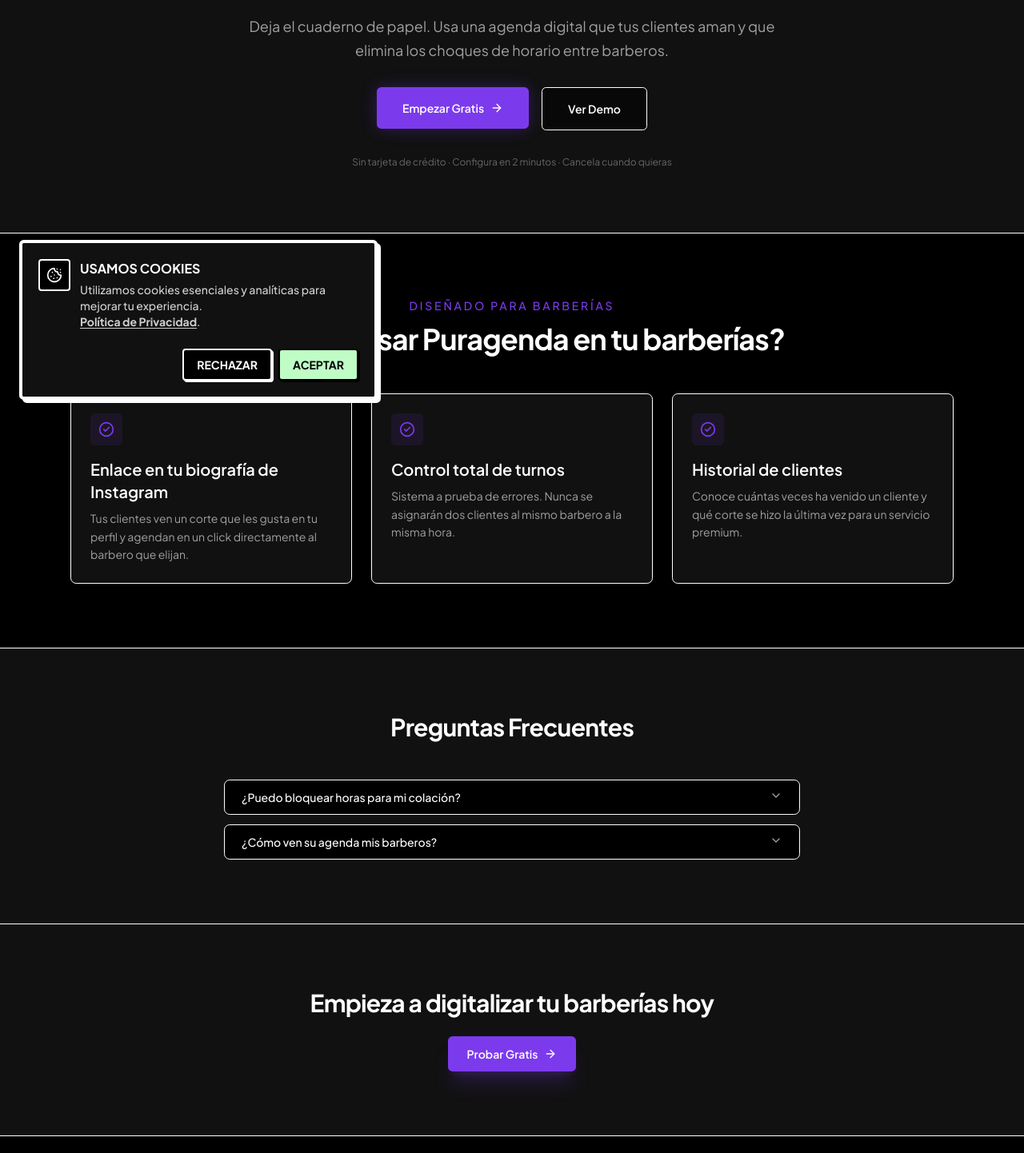
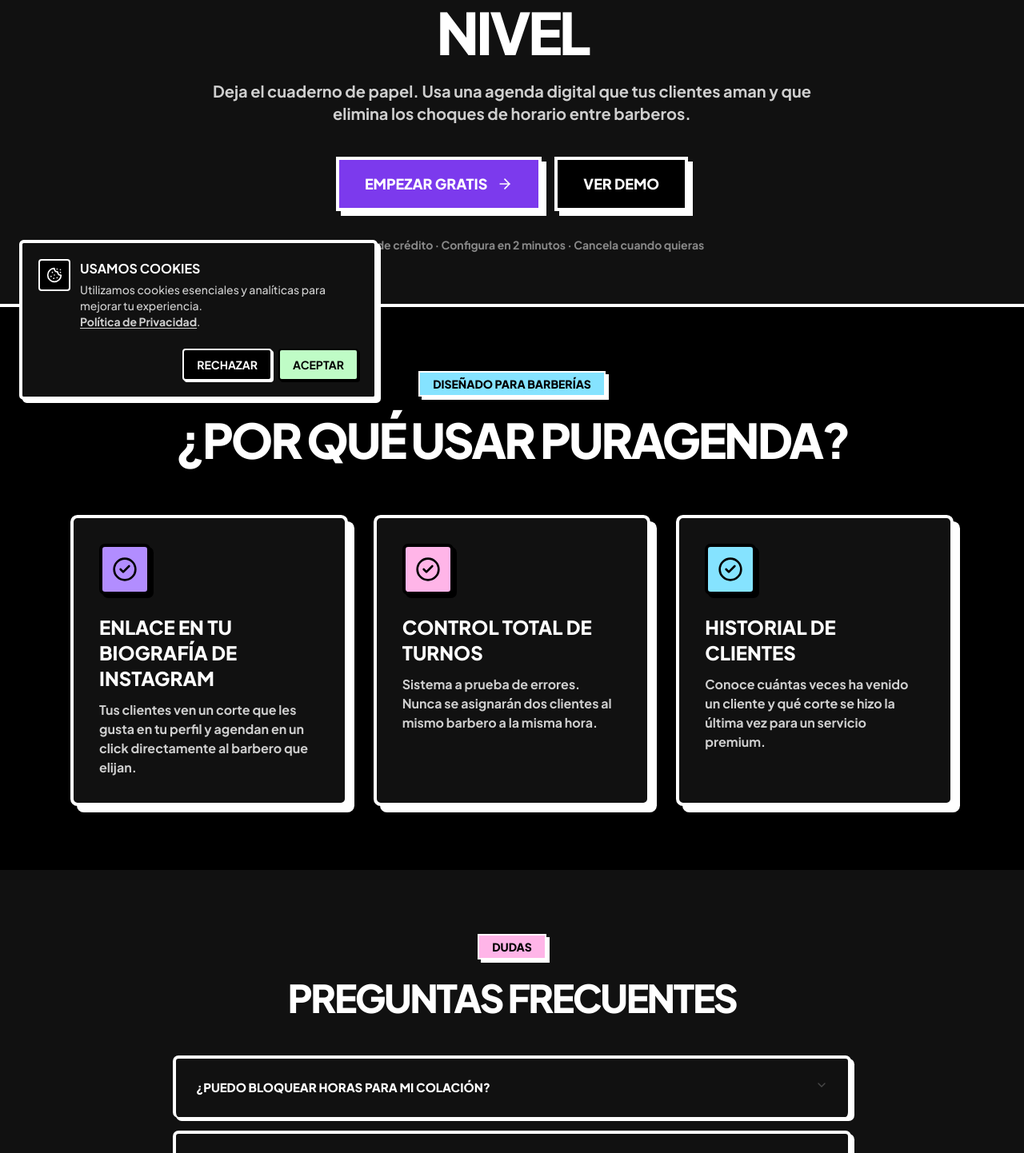
Before and after one commit to DiegoSalsa/Puragenda, a Next.js app: page /para/barberias in a window 1280 px wide. Shown: the part 284-1726 px from the top of the page at 80% size. Built offline with nearby package versions, Linux system fonts and the light colour scheme; no server answers.

Commit message:
rediseno paginas casos de uso neo-brutalism

```diff
--- a/src/app/para/[industry]/page.tsx
+++ b/src/app/para/[industry]/page.tsx
@@ -2,9 +2,10 @@ import { Metadata } from "next";
 import { notFound } from "next/navigation";
 import Link from "next/link";
 import { ArrowRight, CheckCircle2 } from "lucide-react";
-import { Navbar } from "@/components/landing/navbar";
-import { Footer } from "@/components/landing/footer";
+import { LandingLayout } from "@/components/landing/landing-layout";
 import { industriesData } from "@/lib/data/industries";
+import { getCurrentSessionUser } from "@/server/auth/user-session";
+import { getBusinessForUser } from "@/server/services/business.service";
 import {
   Accordion,
   AccordionContent,
@@ -48,6 +49,9 @@ export default async function IndustryPage({ params }: { params: Promise<{ indus
   const data = industriesData.find((i) => i.slug === industry);
   if (!data) notFound();
 
+  const user = await getCurrentSessionUser();
+  const business = user ? await getBusinessForUser(user.id) : null;
+
   // JSON-LD specific for the industry SoftwareApplication + FAQ
   const jsonLdFaq = {
     "@context": "https://schema.org",
@@ -70,63 +74,61 @@ export default async function IndustryPage({ params }: { params: Promise<{ indus
     description: data.description,
   };
 
+  // Rotate accent colors for benefit cards
+  const accentColors = ["bg-[#B28DFF]", "bg-[#FFB5E8]", "bg-[#85E3FF]", "bg-[#BFFCC6]"];
+
   return (
-    <div className="min-h-screen bg-background text-foreground">
+    <LandingLayout user={user} business={business}>
       <script type="application/ld+json" dangerouslySetInnerHTML={{ __html: JSON.stringify(jsonLdSoftware) }} />
       <script type="application/ld+json" dangerouslySetInnerHTML={{ __html: JSON.stringify(jsonLdFaq) }} />
 
-      <Navbar />
-
-      <main>
       {/* HERO */}
-        <section className="mx-auto w-full max-w-6xl px-6 pb-20 pt-20 lg:pt-28">
-          <div className="animate-fade-up space-y-8 text-center">
-            <h1 className="mx-auto max-w-4xl text-4xl font-bold leading-[1.1] tracking-tight sm:text-5xl lg:text-7xl">
+      <section className="mx-auto w-full max-w-6xl px-6 py-16 text-center">
+        <div className="inline-block bg-[#B28DFF] border-2 border-black dark:border-white px-4 py-1 mb-6 font-black uppercase text-sm text-black shadow-[4px_4px_0_#000] dark:shadow-[4px_4px_0_#FFFFFF]">
+          {data.name}
+        </div>
+        <h1 className="text-5xl font-black uppercase tracking-tighter sm:text-7xl mb-6">
           {data.heroHeadline}
         </h1>
-            <p className="mx-auto max-w-2xl text-base leading-relaxed text-muted-foreground sm:text-lg">
+        <p className="text-xl font-bold opacity-80 max-w-3xl mx-auto mb-10">
           {data.heroSubheadline}
         </p>
 
-            <div className="mx-auto mt-8 flex max-w-md flex-col justify-center gap-4 sm:flex-row">
+        <div className="flex flex-col sm:flex-row justify-center gap-4">
           <Link href="/register">
-                <button className="group relative flex w-full items-center justify-center gap-2 overflow-hidden rounded-xl bg-[#7C3AED] px-8 py-4 text-sm font-semibold text-white shadow-[0_0_20px_rgba(124,58,237,0.3)] transition-all duration-300 hover:bg-[#6D28D9] hover:shadow-[0_0_30px_rgba(124,58,237,0.5)] sm:w-auto">
-                  <div className="absolute inset-0 -translate-x-full bg-gradient-to-r from-transparent via-white/20 to-transparent transition-transform duration-1000 ease-in-out group-hover:translate-x-full" />
-                  <span className="relative z-10 flex items-center gap-2">
-                    Empezar Gratis <ArrowRight className="h-4 w-4 transition-transform group-hover:translate-x-1" />
-                  </span>
+            <button className="bg-[#7C3AED] text-white border-4 border-black dark:border-white px-8 py-4 font-black uppercase text-lg shadow-[6px_6px_0_#000] dark:shadow-[6px_6px_0_#FFFFFF] hover:translate-y-1 hover:shadow-[3px_3px_0_#000] dark:hover:shadow-[3px_3px_0_#FFFFFF] transition-all flex items-center gap-3 mx-auto sm:mx-0">
+              Empezar Gratis <ArrowRight className="h-5 w-5" />
             </button>
           </Link>
           <Link href="/widget/purocode-demo">
-                <button className="flex w-full items-center justify-center gap-2 rounded-xl border border-border bg-card/50 px-8 py-4 text-sm font-semibold text-foreground backdrop-blur-sm transition-all hover:bg-muted sm:w-auto">
+            <button className="bg-white dark:bg-black text-black dark:text-white border-4 border-black dark:border-white px-8 py-4 font-black uppercase text-lg shadow-[6px_6px_0_#000] dark:shadow-[6px_6px_0_#FFFFFF] hover:translate-y-1 hover:shadow-[3px_3px_0_#000] dark:hover:shadow-[3px_3px_0_#FFFFFF] transition-all mx-auto sm:mx-0">
               Ver Demo
             </button>
           </Link>
         </div>
-            <p className="mt-6 text-xs text-muted-foreground/60">Sin tarjeta de crédito · Configura en 2 minutos · Cancela cuando quieras</p>
-          </div>
+        <p className="mt-8 text-sm font-bold opacity-50">Sin tarjeta de crédito · Configura en 2 minutos · Cancela cuando quieras</p>
       </section>
 
       {/* BENEFITS */}
-        <section className="border-y border-border bg-card">
-          <div className="mx-auto w-full max-w-6xl px-6 py-20">
-            <div className="mb-12 text-center">
-              <p className="text-sm font-medium uppercase tracking-[0.2em] text-[#7C3AED]">
+      <section className="border-t-4 border-black dark:border-white bg-[#FFF5BA] dark:bg-black py-20">
+        <div className="mx-auto w-full max-w-6xl px-6">
+          <div className="text-center mb-16">
+            <div className="inline-block bg-[#85E3FF] border-2 border-black dark:border-white px-4 py-1 mb-6 font-black uppercase text-sm text-black shadow-[4px_4px_0_#000] dark:shadow-[4px_4px_0_#FFFFFF]">
               Diseñado para {data.name}
-              </p>
-              <h2 className="mt-3 text-3xl font-bold tracking-tight sm:text-4xl">
-                ¿Por qué usar Puragenda en tu {data.name.toLowerCase()}?
+            </div>
+            <h2 className="text-4xl font-black uppercase tracking-tighter sm:text-6xl text-black dark:text-white">
+              ¿Por qué usar Puragenda?
             </h2>
           </div>
 
-            <div className="grid gap-6 md:grid-cols-3">
+          <div className="grid gap-8 md:grid-cols-3">
             {data.benefits.map((benefit, i) => (
-                <article key={i} className="rounded-2xl border border-border bg-background p-6">
-                  <div className="mb-4 flex h-10 w-10 items-center justify-center rounded-xl bg-[#7C3AED]/10 text-[#7C3AED]">
-                    <CheckCircle2 className="h-5 w-5" />
+              <article key={i} className="bg-white dark:bg-[#111] border-4 border-black dark:border-white rounded-3xl p-8 shadow-[8px_8px_0_rgba(0,0,0,1)] dark:shadow-[8px_8px_0_#FFFFFF] hover:-translate-y-2 transition-transform">
+                <div className={`flex h-16 w-16 items-center justify-center rounded-2xl border-4 border-black ${accentColors[i % accentColors.length]} text-black mb-6 shadow-[4px_4px_0_#000]`}>
+                  <CheckCircle2 className="h-8 w-8" />
                 </div>
-                  <h3 className="text-xl font-semibold">{benefit.title}</h3>
-                  <p className="mt-2 text-sm text-muted-foreground leading-relaxed">{benefit.description}</p>
+                <h3 className="text-2xl font-black uppercase mb-3 text-black dark:text-white">{benefit.title}</h3>
+                <p className="font-bold opacity-80 text-black dark:text-white">{benefit.description}</p>
               </article>
             ))}
           </div>
@@ -134,34 +136,44 @@ export default async function IndustryPage({ params }: { params: Promise<{ indus
       </section>
 
       {/* FAQ */}
-        <section className="mx-auto w-full max-w-3xl px-6 py-20">
-          <div className="mb-12 text-center">
-            <h2 className="text-3xl font-bold tracking-tight">Preguntas Frecuentes</h2>
+      <section className="mx-auto w-full max-w-4xl px-6 py-20">
+        <div className="text-center mb-12">
+          <div className="inline-block bg-[#FFB5E8] border-2 border-black dark:border-white px-4 py-1 mb-6 font-black uppercase text-sm text-black shadow-[4px_4px_0_#000] dark:shadow-[4px_4px_0_#FFFFFF]">
+            Dudas
           </div>
-          <Accordion className="w-full space-y-3">
+          <h2 className="text-4xl font-black uppercase tracking-tighter sm:text-5xl">Preguntas Frecuentes</h2>
+        </div>
+        <Accordion className="w-full space-y-4">
           {data.faq.map((faq, index) => (
-              <AccordionItem key={index} value={`item-${index}`} className="rounded-2xl border border-border bg-card px-5">
-                <AccordionTrigger className="text-sm font-medium hover:no-underline">{faq.question}</AccordionTrigger>
-                <AccordionContent className="text-sm text-muted-foreground">{faq.answer}</AccordionContent>
+            <AccordionItem
+              key={index}
+              value={`item-${index}`}
+              className="bg-white dark:bg-[#111] border-4 border-black dark:border-white rounded-2xl px-6 py-2 shadow-[4px_4px_0_rgba(0,0,0,1)] dark:shadow-[4px_4px_0_#FFFFFF] transition-all hover:-translate-y-1"
+            >
+              <AccordionTrigger className="text-[15px] font-black uppercase hover:no-underline py-4 text-black dark:text-white">
+                {faq.question}
+              </AccordionTrigger>
+              <AccordionContent className="text-sm font-bold opacity-80 pb-5">
+                {faq.answer}
+              </AccordionContent>
             </AccordionItem>
           ))}
         </Accordion>
       </section>
 
       {/* CTA */}
-        <section className="border-t border-border py-20">
-          <div className="mx-auto flex w-full max-w-6xl flex-col items-center gap-6 px-6 text-center">
-            <h2 className="text-3xl font-bold tracking-tight">Empieza a digitalizar tu {data.name.toLowerCase()} hoy</h2>
+      <section className="border-t-4 border-black dark:border-white py-24 bg-[#BFFCC6] dark:bg-black text-center">
+        <div className="max-w-4xl mx-auto px-6">
+          <h2 className="text-5xl font-black uppercase tracking-tighter mb-8 text-black dark:text-white">
+            Digitaliza tu {data.name.toLowerCase()} hoy
+          </h2>
           <Link href="/pricing">
-              <button className="flex items-center gap-2 rounded-xl bg-[#7C3AED] px-6 py-3 text-sm font-semibold text-white shadow-xl shadow-[#7C3AED]/20 transition-all hover:bg-[#5B21B6]">
-                Probar Gratis <ArrowRight className="h-4 w-4" />
+            <button className="bg-[#7C3AED] text-white border-4 border-black dark:border-white px-10 py-5 font-black uppercase text-2xl shadow-[8px_8px_0_#000] dark:shadow-[8px_8px_0_#FFFFFF] hover:translate-y-2 hover:shadow-none transition-all flex items-center gap-4 mx-auto">
+              Probar Gratis <ArrowRight className="h-8 w-8" />
             </button>
           </Link>
         </div>
       </section>
-      </main>
-
-      <Footer />
-    </div>
+    </LandingLayout>
   );
 }
```
Lines whose indentation alone changed are shown as unchanged.
